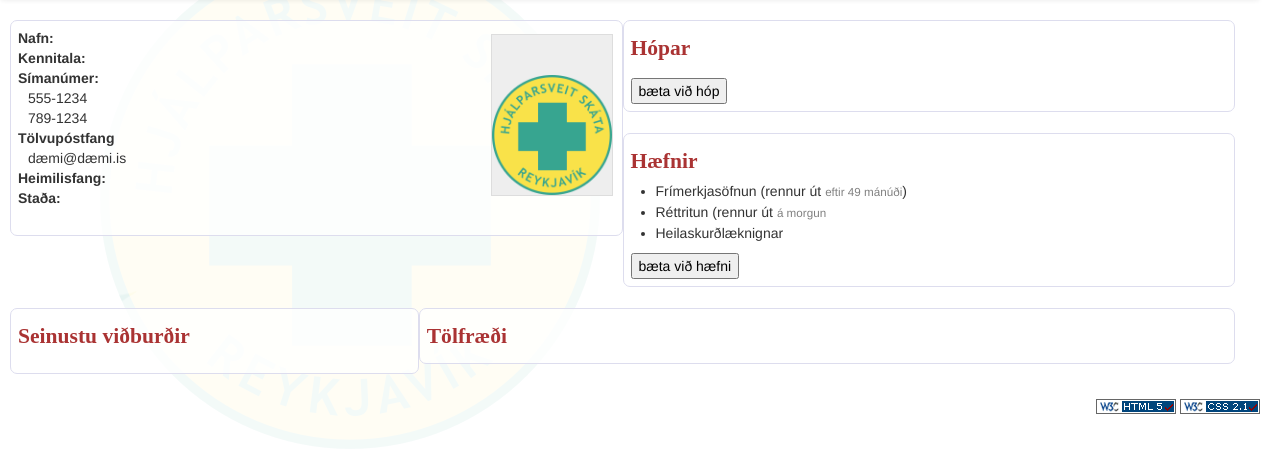
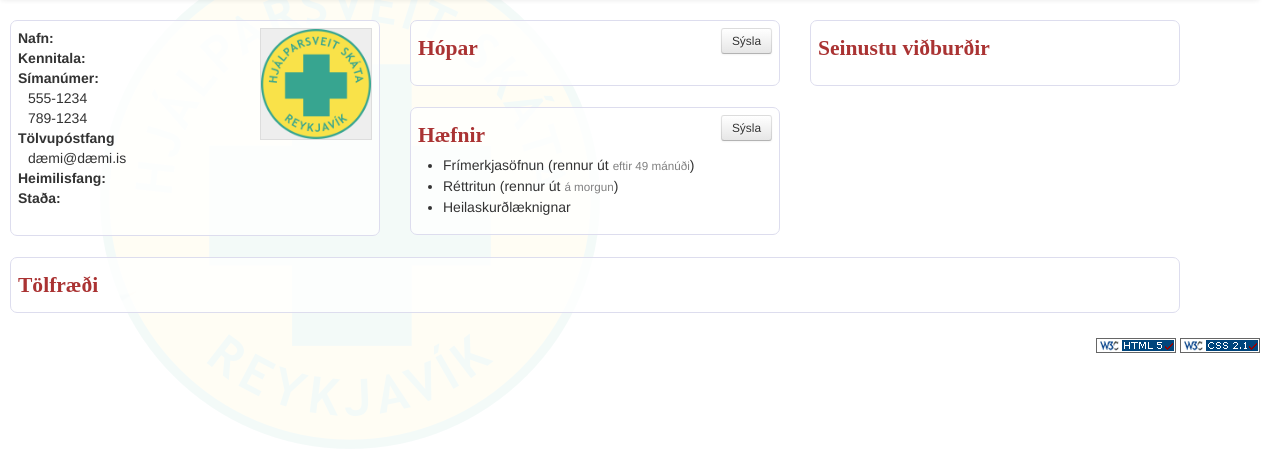
Before and after one commit to ZmjbS/tsar, a Django app: template templates/members/member_page.html in a window 1280 px wide. Shown: the part 101-554 px from the top of the page. Run offline with Django 3.2, Linux system fonts and the light colour scheme; the template is opened without the code that fills it, so the values that code supplies are empty; parts of the project's set-up code (start-up, migrations or seed data) failed here and were passed over; some libraries are stand-ins or nearby versions.

Commit message:
Member page layout changes. Moved to three columns.

```diff
--- a/static/css/tsar.css
+++ b/static/css/tsar.css
@@ -33,14 +33,14 @@ div.full-width { width: 98%; }
 div.half-width { width: 49%; }
 div.third-width { width: 32.7%; }
 div.twothird-width { width: 65.3%; }
-div#profile-picture {
-	float: right;
-	width: 120px;
-	height: 160px;
-	margin: 6px 2px 4px .2em;
-	position: relative;
-	text-align: right; }
-div#profile-picture img { position: absolute; bottom: 0; right: 0; }
+//div#profile-picture {
+//	float: right;
+//	width: 120px;
+//	height: 160px;
+//	margin: 6px 2px 4px .2em;
+//	position: relative;
+//	text-align: right; }
+//div#profile-picture img { position: absolute; bottom: 0; right: 0; }
 
 td, th { padding: 0 .4em }
 
@@ -141,3 +141,6 @@ div#profile-picture {
 .icon-ban-circle { color: rgb(185, 74, 72); }
 .icon-circle-blank.not-invited { color: #ddd; }
 .icon-circle-blank.invited { color: rgb(248, 148, 6); }
+
+/* Form editing */
+//.form-edit-icon { vertical-align: bottom; padding-top: .2em; padding-right: .2em; padding-bottom: .4em; padding-left: .4em; margin-left: 1em; font-size: .7em; height: 2.2em; width: 2.2em; }
--- a/templates/members/member_page.html
+++ b/templates/members/member_page.html
@@ -1,10 +1,26 @@
 {% extends "tsar.html" %}
 
+{% block head %}
+	<script type="text/javascript" src="/static/js/chosen.jquery.min.js"></script>
+	<link type="text/css" rel="stylesheet" href="/static/css/chosen.css" />
+<style type="text/css">
+.edit-interface { display: none; }
+</style>
+<script type="text/javascript">
+$(document).ready(function(){
+	$('#missing-qualifications-list').chosen();
+	$('#missing-groups-list').chosen();
+});
+</script>
+{% endblock %}
+
 {% block content %}
-<div class="half-width">
+<div class="row">
+	<div class="span4">
 		<section id="member-details">
 			<h2>{{ member.user.first_name }} {{ member.user.last_name }}</h2>
-<div id="profile-picture"><img src="/static/img/tsar_background.png" alt="Member profile picture" /></div>
+			<div class="row-fluid">
+				<div class="span8">
 			<dl>
 				<dt>Nafn:</dt>
 				<dd>{{ member.user.first_name }} {{ member.user.last_name }}</dd>
@@ -19,31 +35,57 @@
 				<dt>Staða:</dt>
 				<dd>{{ member.position }}</dd>
 			</dl>
+				</div>
+				<div class="span4">
+			<div id="profile-picture"><img src="/static/img/tsar_background.png" alt="Member profile picture" /></div>
+				</div>
+			</div>
 		</section>
 	</div>
 
-<div class="half-width">
+	<div class="span4">
 		<section id="member-groups">
-<h2>Hópar</h2>
+			<h2>Hópar
+				<input type="button" class="btn pull-right btn-small" value="Sýsla" style="vertical-align: bottom;" onclick="$('#member-groups-edit').toggle('600');$(this).toggleClass('btn-primary');($(this).val()=='Lokið')?$(this).val('Sýsla'):$(this).val('Lokið');" />
+			</h2>
 			<ul>
 {% for group in member.group_set.all %}
 				<li><a href="/hopur/{{ group.slug }}">{{ group.title }}</a></li>
 {% endfor %}
 			</ul>
-<input type="button" value="bæta við hóp">
+			<div id="member-groups-edit" class="input-append edit-interface">
+				<select id="missing-groups-list" multiple data-placeholder="Nafn">
+			{% for q in missing_groups_list %}
+					<option>{{ q }}</option>
+			{% endfor %}
+				</select>
+	<!--<input type="text" value="Nafn" />-->
+				<input type="button" class="btn" value="Bæta við" />
+			</div>
 		</section>
+
 		<section id="member-qualifications">
-<h2>Hæfnir</h2>
+			<h2>Hæfnir
+				<input type="button" class="btn pull-right btn-small" value="Sýsla" style="vertical-align: bottom;" onclick="$('#member-qualifications-edit').toggle('600');$(this).toggleClass('btn-primary');($(this).val()=='Lokið')?$(this).val('Sýsla'):$(this).val('Lokið');" />
+			</h2>
 			<ul>
 				<li>Frímerkjasöfnun (rennur út <time datetime="2028-11-22">eftir 49 mánúði</time>)</li>
-	<li>Réttritun (rennur út <time datetime="2028-11-22">á morgun</time></li>
+				<li>Réttritun (rennur út <time datetime="2028-11-22">á morgun</time>)</li>
 				<li>Heilaskurðlæknignar</li>
 			</ul>
-<input type="button" value="bæta við hæfni">
+			<div id="member-qualifications-edit" class="input-append edit-interface">
+				<select id="missing-qualifications-list" multiple data-placeholder="Nafn">
+			{% for q in missing_qualifications_list %}
+					<option>{{ q }}</option>
+			{% endfor %}
+				</select>
+	<!--<input type="text" value="Nafn" />-->
+				<input type="button" class="btn" value="Bæta við" />
+			</div>
 		</section>
 	</div>
 
-<div class="third-width" style="clear:both">
+	<div class="span4">
 		<section id="member-events">
 			<!-- TODO: This must be modified to list events that the member actually attended. -->
 			<h2>Seinustu viðburðir</h2>
@@ -55,9 +97,13 @@
 		</section>
 	</div>
 
-<div class="twothird-width">
+</div><!-- /.row -->
+
+<div class="row">
+	<div class="span12">
 		<section id="tolfraedi">
 			<h2>Tölfræði</h2>
 		</section>
 	</div>
+</div><!-- /.row -->
 {% endblock %}
```
Lines whose indentation alone changed are shown as unchanged.
